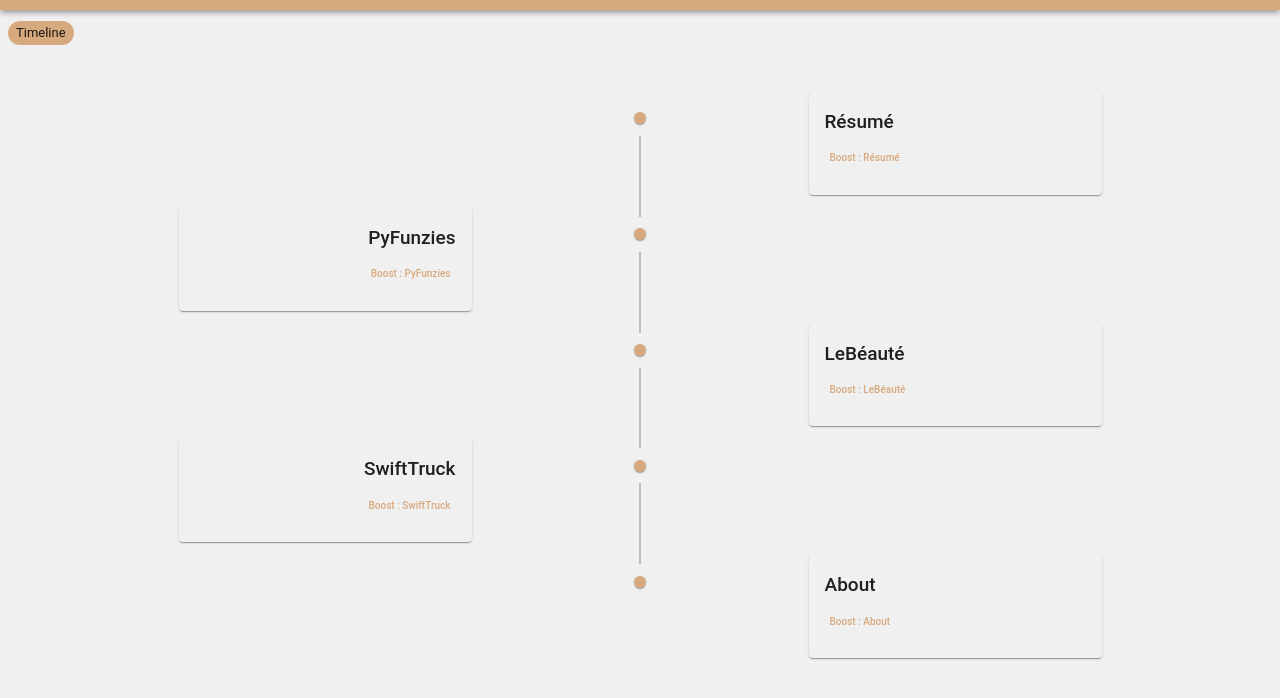
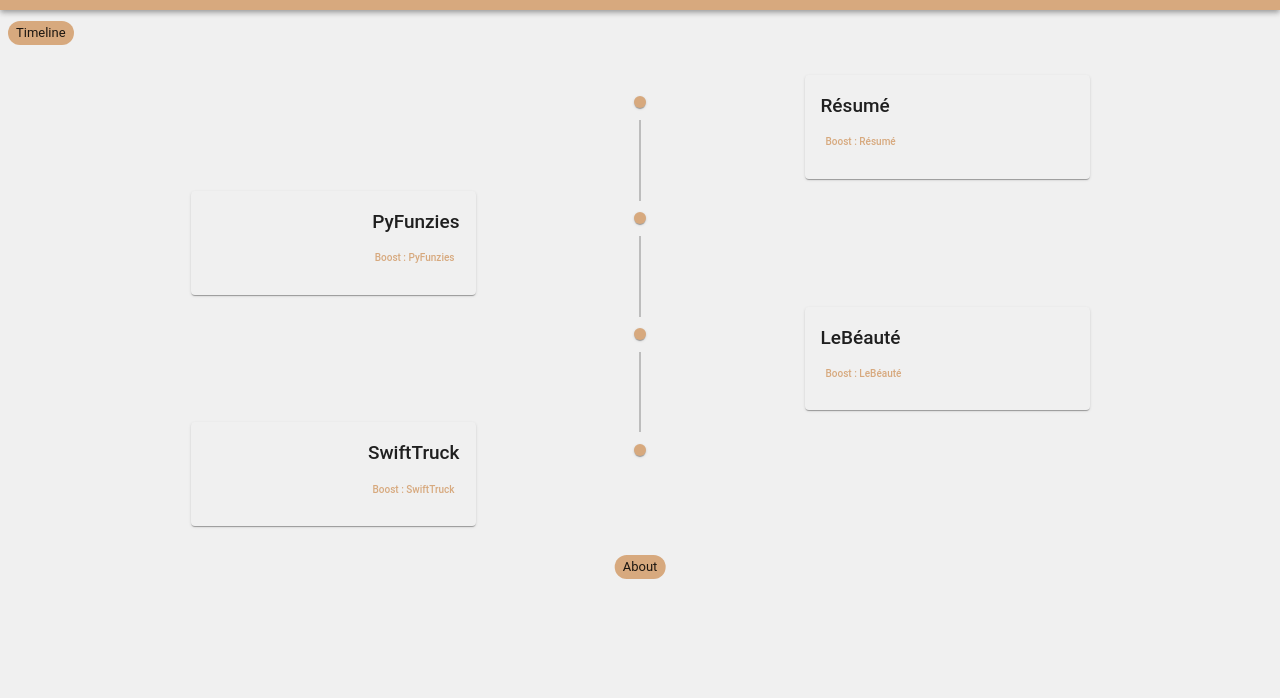
Before and after one commit to PabloRosas17/oLPs, a React (Create React App) app in the folder pr17-app/: page / in a window 1280 px wide. Shown: the top 698 px of the page. Built offline with nearby package versions, Linux system fonts and the light colour scheme; the HTML template or start-up script is replaced by a standard one.

Commit message:
plus support for about page and some effects. working repo as of Thu Jan 23 17:03:35 PST 2025

```diff
--- a/pr17-app/src/assets/data/timelineData.js
+++ b/pr17-app/src/assets/data/timelineData.js
@@ -4,8 +4,7 @@ const timelineData = [
     { title: "PyFunzies", content: "🐑 PyFunzies is an ai data driven application that \
       improves effectiveness and efficiency of online ad targeting for an e-commerce platform" },
     { title: "LeBéauté", content: "💕 LeBéauté es una aplicación dedicada al servicio de belleza." },
-    { title: "SwiftTruck", content: "🚚 SwiftTruck is a SaaS application for mobile business. " },
-    { title: "About", content: "About this website. ❓" },
+    { title: "SwiftTruck", content: "🚚 SwiftTruck is a SaaS application for mobile business. " }
 ];
 
 export default timelineData;
--- /dev/null
+++ b/pr17-app/src/components/MuiAboutChip.js
@@ -0,0 +1,26 @@
+import React from 'react';
+import { Chip } from '@mui/material';
+import { Link as RouterLink } from "react-router-dom";
+
+const MuiAboutChip = () => {
+  return (
+    <Chip
+      label="About"
+      color="primary"
+      size="small"
+      component={RouterLink}
+      to="/about"
+      sx={{
+        position: 'relative',
+        left: '50%',
+        transform: 'translateX(-50%)',
+        transition: 'background-color 0.3s ease, box-shadow 0.3s ease',
+        '&:hover': {
+          backgroundColor: 'primary.dark',
+          boxShadow: '0px 4px 10px rgba(0, 0, 0, 0.3)' },
+      }}
+    />
+  );
+};
+
+export default MuiAboutChip;
--- a/pr17-app/src/components/BreadCrumbs.js
+++ b/pr17-app/src/components/MuiBreadCrumbs.js
@@ -1,14 +1,13 @@
 import React from 'react';
 import {
-  Breadcrumbs as MUIBreadcrumbs,
+  Breadcrumbs,
   Typography,
-  Link,
-  Chip,
+  Chip
 } from '@mui/material';
 import { useLocation } from 'react-router-dom';
 import routes from '../routes/routes.js';
 
-const BreadCrumbs = () => {
+const MuiBreadCrumbs = () => {
   const location = useLocation();
   const pathnames = location.pathname.split('/').filter((x) => x);
   const currentLabel = pathnames.length
@@ -18,10 +17,9 @@ const BreadCrumbs = () => {
     : 'Timeline';
 
   return (
-    <MUIBreadcrumbs
+    <Breadcrumbs
       aria-label="breadcrumb"
-      sx={{ padding: '10px 0', margin: 'auto' }}
-    >
+      sx={{  padding: '10px 0', margin: 'auto'}} >
       {pathnames.map((value, index) => {
         const to = `/${pathnames.slice(0, index + 1).join('/')}`;
         const label = routes.find((route) => route.path === to)?.label || value;
@@ -31,7 +29,9 @@ const BreadCrumbs = () => {
               label={label}
               color={index === pathnames.length - 1 ? 'primary' : 'default'}
               size="small"
-              sx={{ marginLeft: 1 }}
+              sx={{
+                marginLeft: 1
+              }}
             />
           </Typography>
         );
@@ -42,12 +42,14 @@ const BreadCrumbs = () => {
             label={currentLabel}
             color="primary"
             size="small"
-            sx={{ marginLeft: 1 }}
+            sx={{
+              marginLeft: 1
+            }}
           />
         </Typography>
       )}
-    </MUIBreadcrumbs>
+    </Breadcrumbs>
   );
 };
 
-export default BreadCrumbs;
+export default MuiBreadCrumbs;
--- a/pr17-app/src/components/TimeLineCard.js
+++ b/pr17-app/src/components/TimeLineCard.js
@@ -3,7 +3,18 @@ import { Card, CardContent, Typography, Button } from "@mui/material";
 
 const TimeLineCard = ({ title, content, expandedIndex, index, handleExpand }) => {
   return (
-    <Card sx={{ width: "50%", margin: "auto", marginTop: -2,marginBottom: 2,  }}>
+    <Card
+      onClick={() => handleExpand(index)}
+      sx={{
+        width: "50%",
+        margin: "auto",
+        marginTop: -2,
+        marginBottom: 2,
+        transition: 'background-color 0.3s ease, box-shadow 0.3s ease',
+        '&:hover': {
+          backgroundColor: 'primary.light',
+          boxShadow: '0px 4px 10px rgba(21, 21, 21, 0.3)' },
+      }}>
       <CardContent>
         <Typography variant="h6" sx={{ fontSize: "19px" }}>
           {title}
--- a/pr17-app/src/pages/AboutPage.js
+++ b/pr17-app/src/pages/AboutPage.js
@@ -2,7 +2,7 @@ import React from "react";
 
 const AboutPage = () => {
   return (
-    <div>
+    <div /* { title: "About", content: "About this website. ❓" }, */>
       <p>env.REACT_APP_ABOUT_DESCRIPTION</p>
     </div>
   );
--- a/pr17-app/src/pages/TimeLinePage.js
+++ b/pr17-app/src/pages/TimeLinePage.js
@@ -1,6 +1,4 @@
-// TimeLinePage.js
 import React, { useState } from 'react';
-import { Stack } from '@mui/material';
 import {
   Timeline,
   TimelineItem,
@@ -9,7 +7,9 @@ import {
   TimelineConnector,
   TimelineContent,
 } from '@mui/lab';
-import BreadCrumbs from '../components/BreadCrumbs.js';
+import { Stack, Box } from '@mui/material';
+import MuiAboutChip from '../components/MuiAboutChip.js';
+import MuiBreadCrumbs from '../components/MuiBreadCrumbs.js';
 import StickyHeader from '../components/StickyHeader.js';
 import TimeLineCard from '../components/TimeLineCard.js';
 import timelineData from '../assets/data/timelineData.js';
@@ -24,8 +24,9 @@ const TimeLinePage = () => {
   return (
     <div style={{ height: '100vh', overflow: 'scroll' }}>
       <StickyHeader />
-      <BreadCrumbs />
-      <Stack direction="column" spacing={4} sx={{ marginTop: 5 }}>
+      <MuiBreadCrumbs />
+      <Box sx={{ position: 'relative', height: '100vh', padding: 2 }}>
+        <Stack direction="column" spacing={4} sx={{ marginTop: 1 }}>
           <Timeline position="alternate">
             {timelineData.map((item, index) => (
               <TimelineItem key={index}>
@@ -46,6 +47,8 @@ const TimeLinePage = () => {
             ))}
           </Timeline>
         </Stack>
+        <MuiAboutChip />
+      </Box>
     </div>
   );
 };
```
Lines whose indentation alone changed are shown as unchanged.
